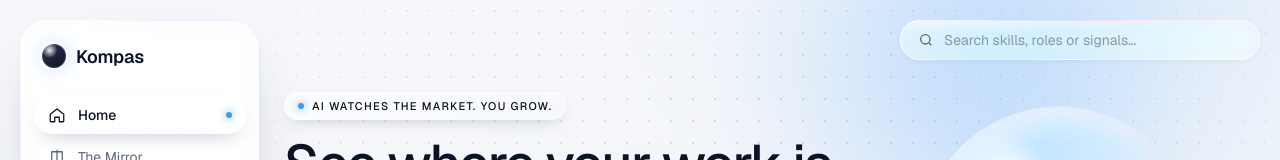
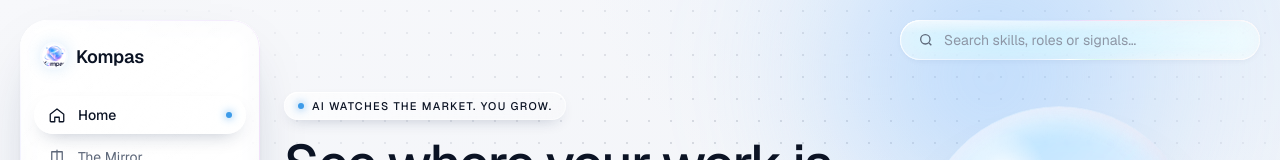
Before and after one commit to braydencjr/KompasAI, a Next.js app in the folder frontend/: page / in a window 1280 px wide. Shown: the top 160 px of the page. Built offline with nearby package versions, Linux system fonts and the light colour scheme; no server answers.

Commit message:
update app logo

```diff
--- a/frontend/app/components/Sidebar.tsx
+++ b/frontend/app/components/Sidebar.tsx
@@ -25,8 +25,8 @@ export default function Sidebar() {
 
   return (
     <aside className="sidebar glass">
-      <Link href="/" className="brand">
-        <span className="brand-mark" />
+      <Link href="/" className="brand" aria-label="Kompas home">
+        <img src="/kompas_logo.png" alt="Kompas logo" className="brand-mark" />
         Kompas
       </Link>
 
--- a/frontend/app/globals.css
+++ b/frontend/app/globals.css
@@ -281,13 +281,12 @@ html.lg-refract .glass {
   width: 24px;
   height: 24px;
   border-radius: 50%;
-  background:
-    radial-gradient(circle at 32% 26%, rgba(255, 255, 255, 0.9) 0%, rgba(255, 255, 255, 0) 32%),
-    linear-gradient(145deg, #2a3550, var(--ink));
+  object-fit: cover;
+  display: block;
   box-shadow:
     inset 0 0 0 1px rgba(255, 255, 255, 0.15),
-    0 0 0 3px rgba(255, 255, 255, 0.6),
-    0 0 18px rgba(61, 155, 233, 0.35);
+    0 0 0 2px rgba(255, 255, 255, 0.5),
+    0 0 16px rgba(61, 155, 233, 0.25);
 }
 
 .nav {
--- a/frontend/app/layout.tsx
+++ b/frontend/app/layout.tsx
@@ -15,6 +15,11 @@ const geistMono = Geist_Mono({
 export const metadata: Metadata = {
   title: "Kompas",
   description: "AI watches the market. You grow.",
+  icons: {
+    icon: "/kompas_logo.png",
+    shortcut: "/kompas_logo.png",
+    apple: "/kompas_logo.png",
+  },
 };
 
 export default function RootLayout({
```
Also changed, not shown: frontend/public/kompas_logo.png (added).
